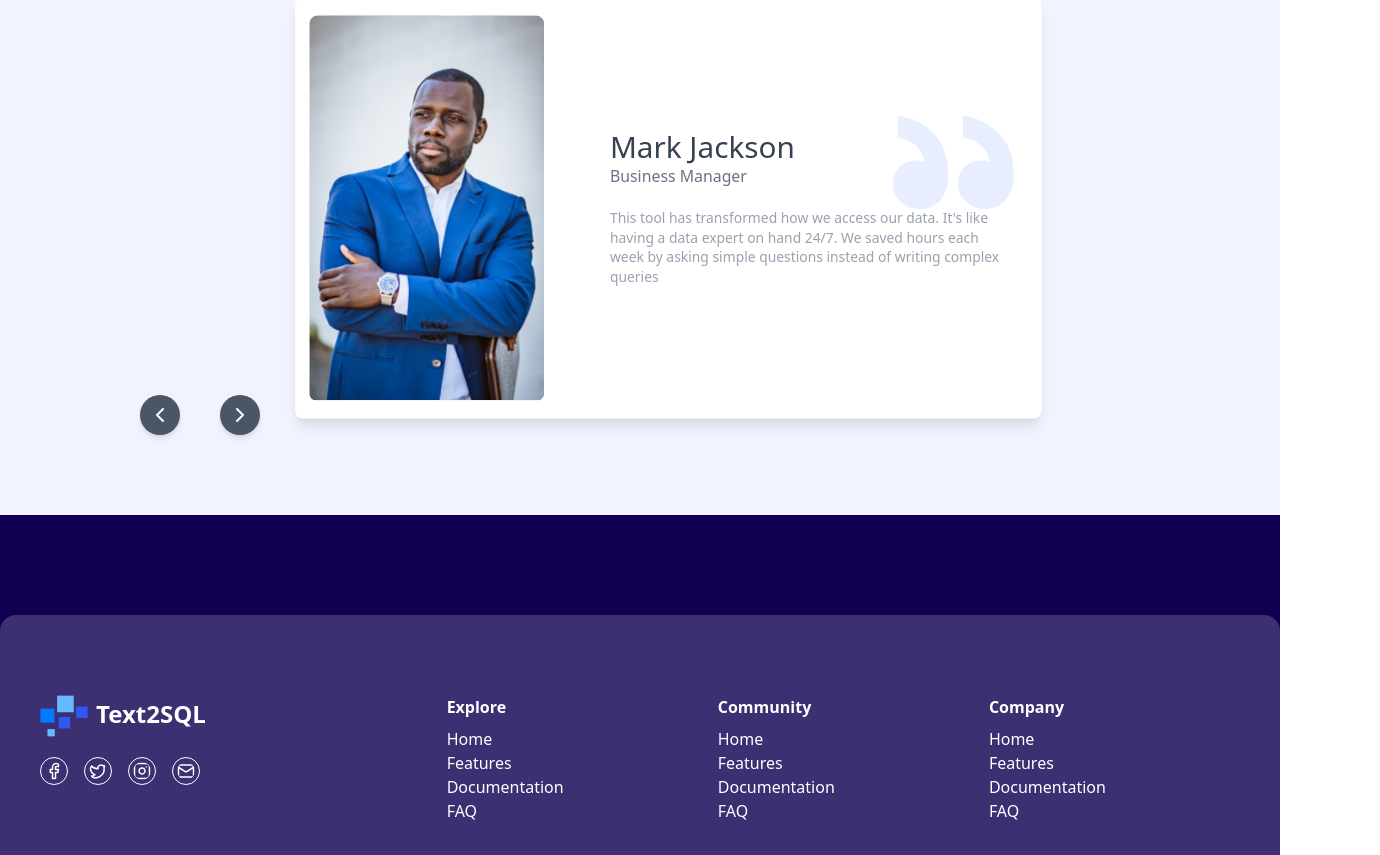
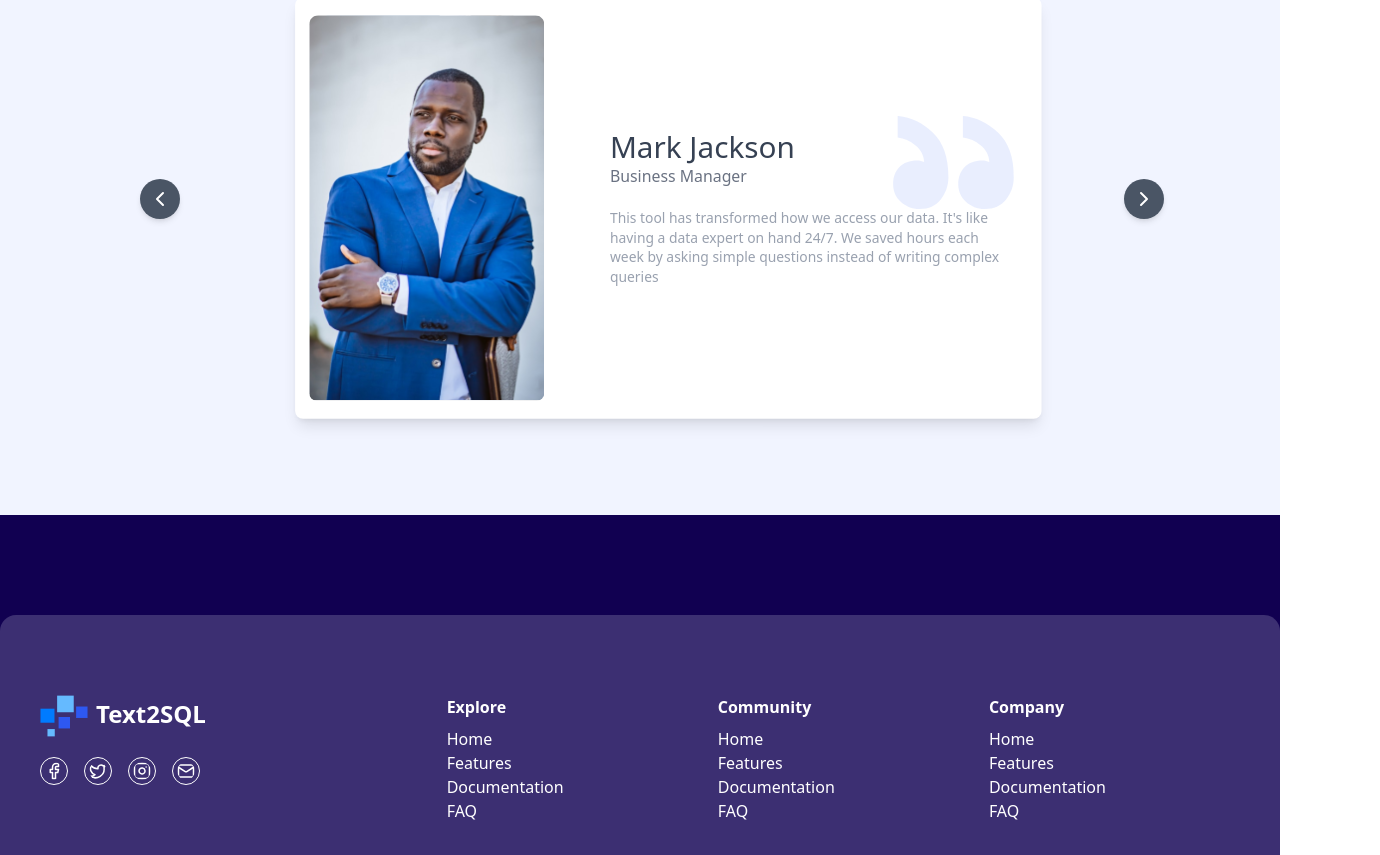
Before and after one commit to primestacks/Text2SQL-RIL, a React (Vite) app: page / in a window 1280 px wide. Shown: the part 2305-3160 px from the top of the page, 1380 px wide, since content can reach past the window. Built offline with nearby package versions, Linux system fonts and the light colour scheme.

Commit message:
little fix on testimonial page

```diff
--- a/src/components/Testimonial.jsx
+++ b/src/components/Testimonial.jsx
@@ -130,7 +130,7 @@ function Testimonial() {
           </AnimatePresence>
         </div>
         {/* Navigation Buttons */}
-        <div className="flex items-start z-50 absolute gap-10 bottom-10 transform lg:transalte-y-1/1 translate-x-30 w-full ">
+        <div className="flex lg:justify-between w-5xl lg:left-30 translate-x-30 lg:translate-x-0 z-50 absolute lg:gap-0 gap-10  lg:bottom-[40%] bottom-10 transform lg:transalte-y-1/1 ">
           <button
             onClick={prevTestimonial}
             className="  p-2 block bg-gray-600 text-white rounded-full shadow-md hover:bg-gray-500"
```
